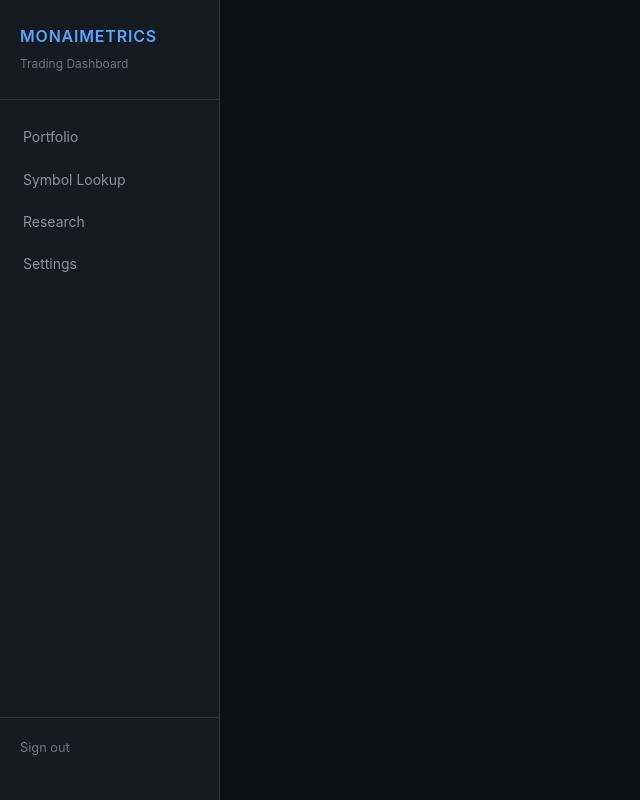
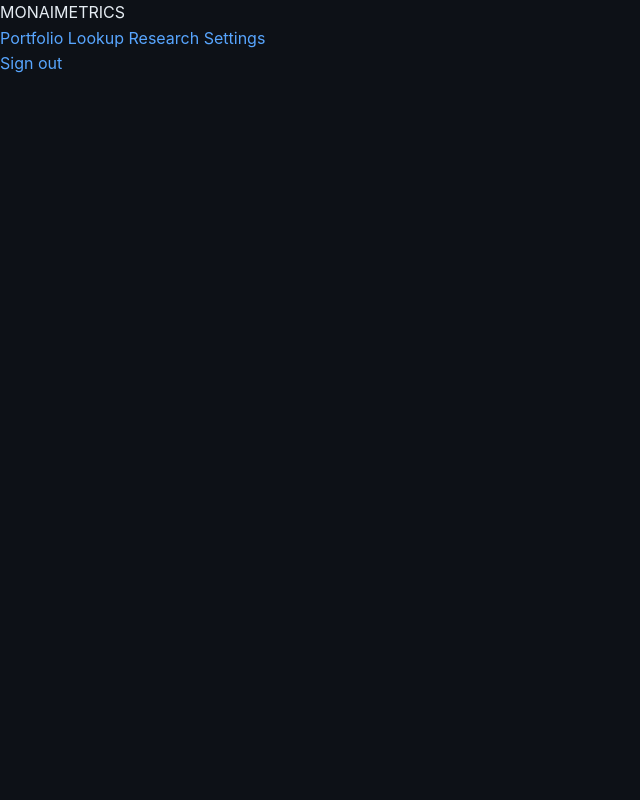
Before and after one commit to agsheves/monaimetrics, a Django app: template web/templates/dashboard/base.html in a window 1280 px wide. Shown: the whole page, without its empty margins (0-640 px from the left). Run offline with Django 5.2, Linux system fonts and the light colour scheme; the template is opened without the code that fills it, so the values that code supplies are empty.

Commit message:
Add a top navigation bar for easier access to all site pages
Replace the sidebar navigation with a new top navigation bar in the base template and update associated CSS.

Replit-Commit-Author: Agent
Replit-Commit-Session-Id: f225537b-fb7d-4216-b00c-55b37c600889
Replit-Commit-Checkpoint-Type: full_checkpoint
Replit-Commit-Event-Id: 1063eec4-bff2-496d-9502-470661cacf82
Replit-Commit-Screenshot-Url: https://storage.googleapis.com/screenshot-production-us-central1/13e667a4-e90f-4a46-bafe-d1058a602ff5/f225537b-fb7d-4216-b00c-55b37c600889/QpxJECP
Replit-Helium-Checkpoint-Created: true

```diff
--- a/web/templates/dashboard/base.html
+++ b/web/templates/dashboard/base.html
@@ -9,29 +9,16 @@
 </head>
 <body>
     <div class="layout">
-        <nav class="sidebar">
-            <div class="sidebar-brand">
-                <h2>MONAIMETRICS</h2>
-                <span>Trading Dashboard</span>
-            </div>
-            <div class="sidebar-nav">
-                <a href="{% url 'dashboard' %}" class="{% if request.resolver_match.url_name == 'dashboard' %}active{% endif %}">
-                    Portfolio
-                </a>
-                <a href="{% url 'lookup' %}" class="{% if request.resolver_match.url_name == 'lookup' %}active{% endif %}">
-                    Symbol Lookup
-                </a>
-                <a href="{% url 'research' %}" class="{% if request.resolver_match.url_name == 'research' %}active{% endif %}">
-                    Research
-                </a>
-                <a href="{% url 'settings' %}" class="{% if request.resolver_match.url_name == 'settings' %}active{% endif %}">
-                    Settings
-                </a>
-            </div>
-            <div class="sidebar-footer">
-                <a href="{% url 'logout' %}">Sign out</a>
-            </div>
-        </nav>
+        <header class="topbar">
+            <div class="topbar-brand">MONAIMETRICS</div>
+            <nav class="topbar-nav">
+                <a href="{% url 'dashboard' %}" class="{% if request.resolver_match.url_name == 'dashboard' %}active{% endif %}">Portfolio</a>
+                <a href="{% url 'lookup' %}" class="{% if request.resolver_match.url_name == 'lookup' %}active{% endif %}">Lookup</a>
+                <a href="{% url 'research' %}" class="{% if request.resolver_match.url_name == 'research' %}active{% endif %}">Research</a>
+                <a href="{% url 'settings' %}" class="{% if request.resolver_match.url_name == 'settings' %}active{% endif %}">Settings</a>
+            </nav>
+            <a href="{% url 'logout' %}" class="topbar-logout">Sign out</a>
+        </header>
         <main class="main-content">
             {% block content %}{% endblock %}
         </main>
```
